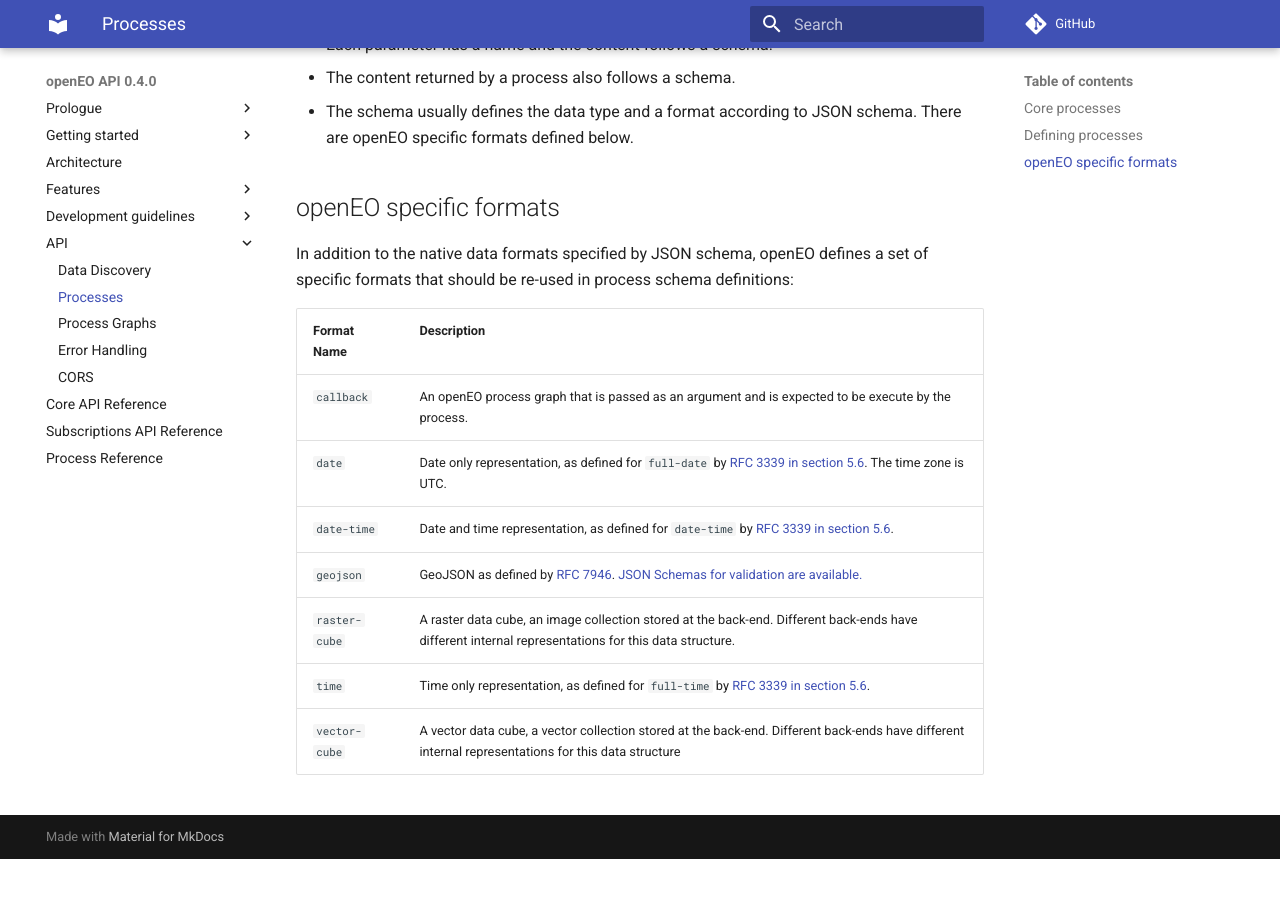
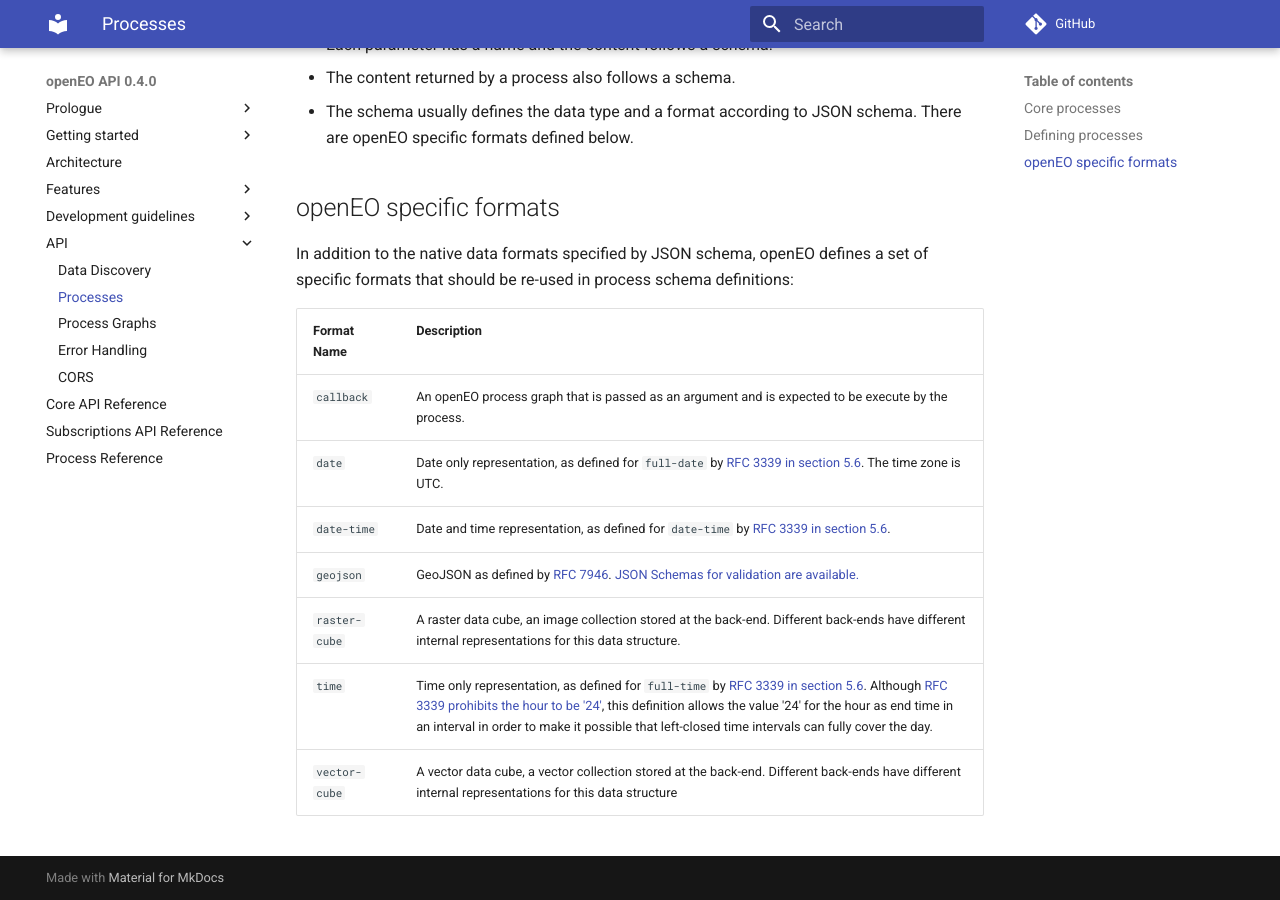
Before and after one commit to Open-EO/openeo-api, an MkDocs documentation site: the page built from docs/processes.md, in a window 1280 px wide and 900 px high, scrolled down 693 px. Built offline with MkDocs 1.6.1 and Material for MkDocs 9.7.7, drawn with Linux system fonts in a browser that asks for light colours; comment, search, counter and statistics services are not loaded; before the commit the page ends 1552 px from its top, so only the background shows below that.

Commit message:
Updated processes and added 24:00 to the allowed time values.

```diff
--- a/docs/processes.md
+++ b/docs/processes.md
@@ -30,5 +30,5 @@ In addition to the native data formats specified by JSON schema, openEO defines
 | `date-time`   | Date and time representation, as defined for `date-time` by [RFC 3339 in section 5.6](https://tools.ietf.org/html/rfc3339#section-5.6). |
 | `geojson`     | GeoJSON as defined by [RFC 7946](https://tools.ietf.org/html/rfc7946). [JSON Schemas for validation are available.](https://github.com/geojson/schema) |
 | `raster-cube` | A raster data cube, an image collection stored at the back-end. Different back-ends have different internal representations for this data structure. |
-| `time`        | Time only representation, as defined for `full-time` by [RFC 3339 in section 5.6](https://tools.ietf.org/html/rfc3339#section-5.6). |
+| `time`        | Time only representation, as defined for `full-time` by [RFC 3339 in section 5.6](https://tools.ietf.org/html/rfc3339#section-5.6). Although [RFC 3339 prohibits the hour to be '24'](https://tools.ietf.org/html/rfc3339#section-5.7), this definition allows the value '24' for the hour as end time in an interval in order to make it possible that left-closed time intervals can fully cover the day. |
 | `vector-cube` | A vector data cube, a vector collection stored at the back-end. Different back-ends have different internal representations for this data structure |
```
